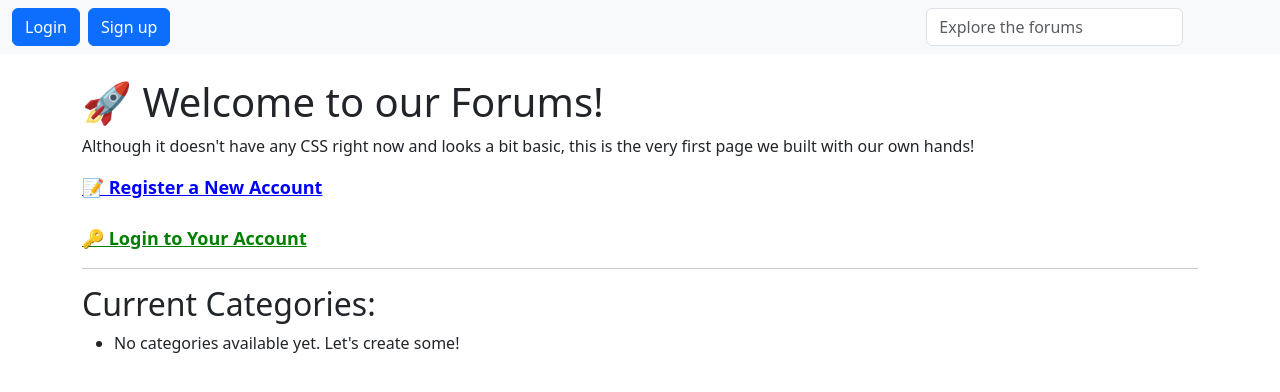
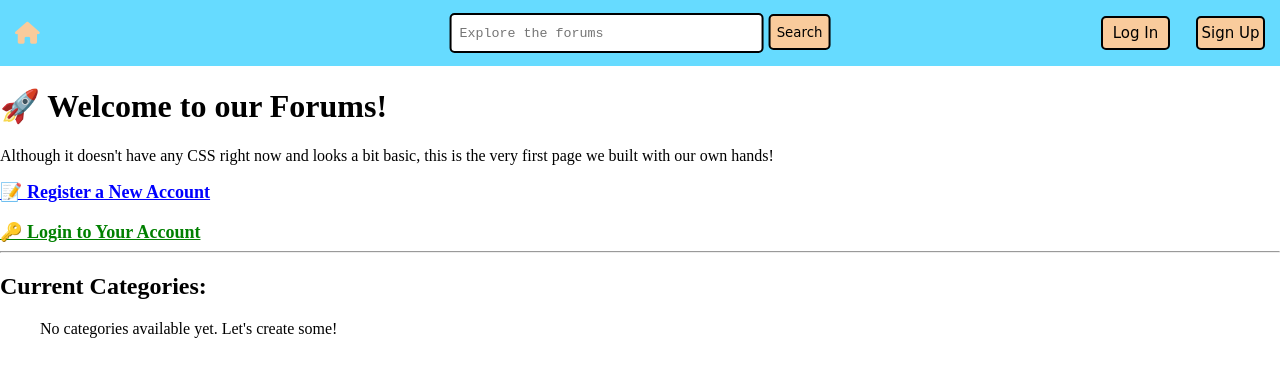
Before and after one commit to Jack-MacLeod1/Forums-WAD2-Team-8E, a Django app: page / in a window 1280 px wide. Shown: the top 392 px of the page. Run offline with Django 3.2, Linux system fonts and the light colour scheme; data that the repository does not hold is empty.

Commit message:
Update navbar and add home icon

```diff
--- a/forum_app/templates/forum_app/base.html
+++ b/forum_app/templates/forum_app/base.html
@@ -8,46 +8,33 @@
 
     <title>Forum</title>
 
-    <!-- Bootstrap -->
-    <link href="https://cdn.jsdelivr.net/npm/bootstrap@5.3.2/dist/css/bootstrap.min.css" rel="stylesheet">
-
+    <link rel="stylesheet" href="https://cdnjs.cloudflare.com/ajax/libs/font-awesome/6.5.0/css/all.min.css">
     <link rel="stylesheet" href="{% static 'css/styles.css' %}">
 </head>
 
 <body>
 
+  <nav class="navbar">
+    <div class="navdiv">
+
+    <div class="nav-left"></div>
+      <a href="{% url 'forum_app:index' %}" class="home-icon">
+        <i class="fa-solid fa-house"></i>
+      </a>
+
+    <div class="nav-search">
+      <input type="text" placeholder="Explore the forums">
+      <button class="search-btn">Search</button>
+    </div>
+      <ul class="nav-right">
+        <li><a class="login-button" href="{% url 'forum_app:login' %}">Log In</a></li>
+        <li><a class="signup-button" href="{% url 'forum_app:register' %}">Sign Up</a></li>
+      </ul>
+    </div>
+  </nav>
 
 
-<nav class="navbar navbar-expand-sm bg-light">
 
-  <div class="container-fluid">
-    <!-- Links -->
-    <ul class="navbar-nav">
-      <li class="nav-item">
-        <a href="{% url 'forum_app:login' %}" class="btn btn-primary">
-            Login
-
-        </a>
-      </li>
-      <li class="nav-item">
-        <a href="{% url 'forum_app:register' %}" class="btn btn-primary ms-2">
-            Sign up
-        </a>
-      </li>
-    </ul>
-    <form class="d-flex ms-auto" method="GET">
-        <input class="form-control me-2"
-               type="search"
-               name="q"
-               placeholder="Explore the forums">
-
-        <button class="btn btn-outline-light" type="submit">
-            Search
-        </button>
-    </form>
-  </div>
-
-</nav>
 
     <!-- Main page content -->
     <div class="container mt-4">
@@ -55,7 +42,7 @@
         {% endblock %}
     </div>
 
-    <script src="https://cdn.jsdelivr.net/npm/bootstrap@5.0.2/dist/js/bootstrap.bundle.min.js" integrity="sha384-MrcW6ZMFYlzcLA8Nl+NtUVF0sA7MsXsP1UyJoMp4YLEuNSfAP+JcXn/tWtIaxVXM" crossorigin="anonymous"></script>
+
 </body>
 
 </html>
--- a/static/css/styles.css
+++ b/static/css/styles.css
@@ -0,0 +1,89 @@
+body {
+    margin: 0;
+    padding: 0;
+}
+
+
+.navbar {
+    background: #66dbff;
+    font-family: cursive;
+    padding-right: 15px;
+    padding-left: 15px;
+}
+
+.navdiv {
+    display: flex;
+    align-items: center;
+    justify-content: space-between;
+    position: relative;
+
+}
+
+.nav-right {
+    margin-left: auto;
+    display: flex;
+    gap: 16px;
+}
+
+.nav-right li {
+    display: inline-block;
+    margin-left: 10px;
+}
+
+li {
+    list-style: none;
+    display: inline-block;
+}
+
+li a {
+    display: flex;
+    align-items: center;
+    justify-content: center;
+    font-family: cursive;
+    font-size: 15px;
+    color: black;
+    border: 2px solid black;
+    width: 65px;
+    height: 30px;
+    background-color: #f9cb9c;
+    cursor: pointer;
+    border-radius: 5px;
+    text-decoration: none;
+}
+
+
+.nav-search {
+    position: absolute;
+    left: 50%;
+    transform: translateX(-50%);
+}
+
+.nav-search input {
+    height: 34px;
+    width: 300px;
+    border: 2px solid black;
+    border-radius: 5px;
+    padding-left: 8px;
+    font-family: 'Courier New', Courier, monospace;
+}
+
+.search-btn {
+    height: 36px;
+    border: 2px solid black;
+    background-color: #f9cb9c;
+    border-radius: 5px;
+    cursor: pointer;
+    font-family: cursive;
+
+}
+
+.home-icon {
+    font-size: 22px;
+    color: #f9cb9c;
+    text-decoration: none;
+    margin-right: 15px;
+}
+
+.home-icon:hover {
+    color: white;
+}
```
